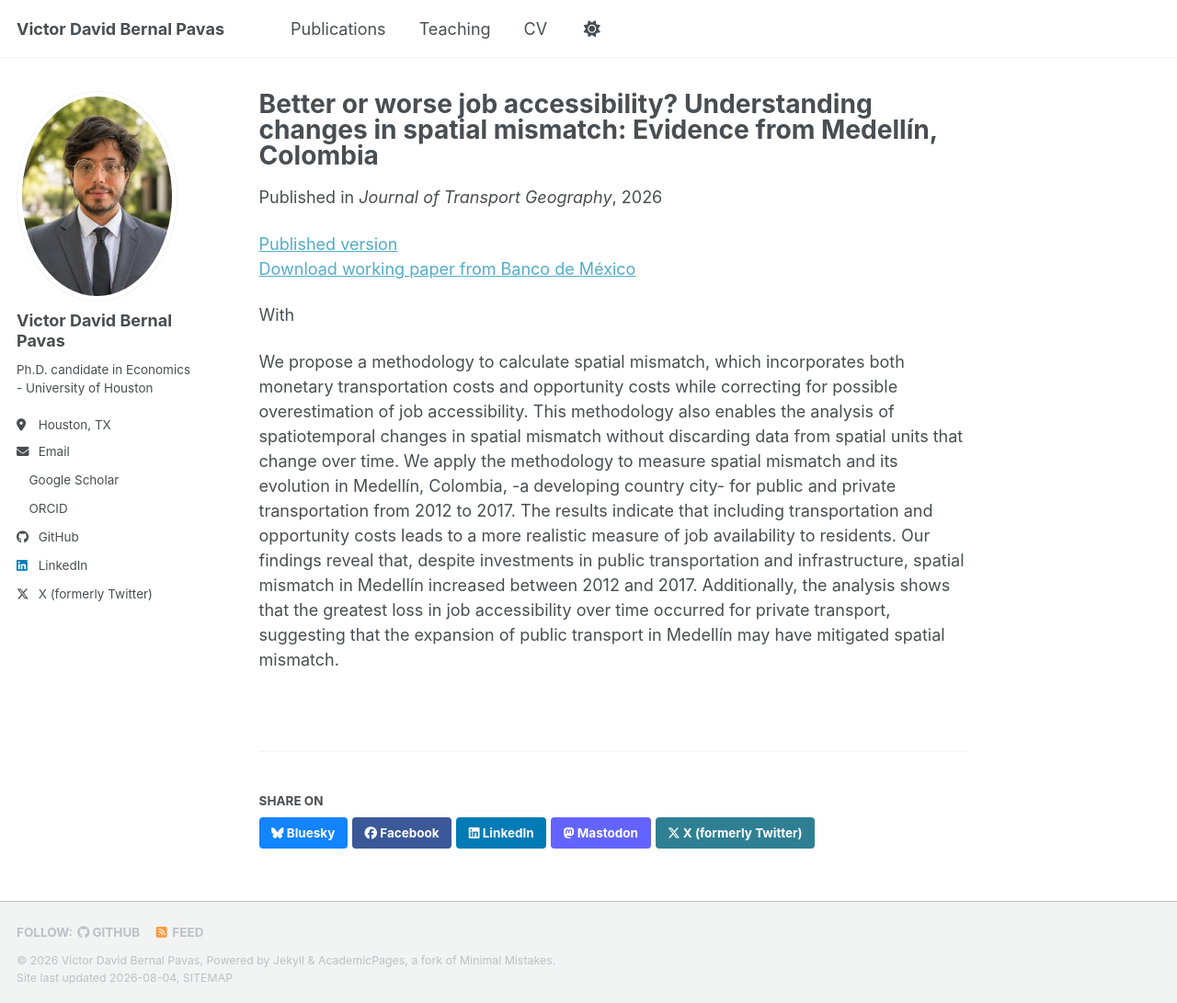
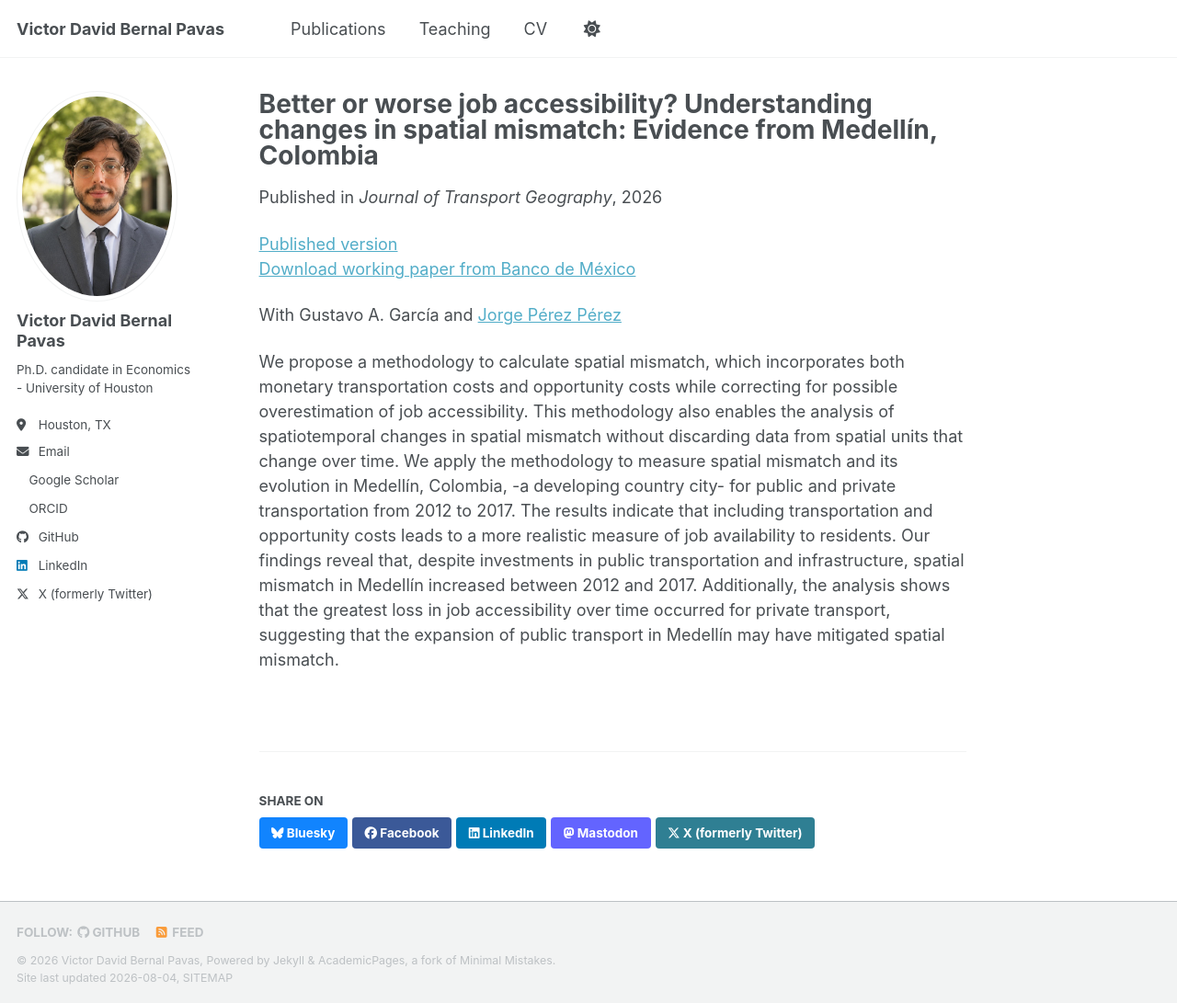
Before and after one commit to DavdBernal24/DavdBernal24.github.io, a Jekyll site: the page built from _publications/Better_Worse_Job_Accessibility.md, in a window 1280 px wide and 1091 px high. Shown: the whole window at 92% size. Built offline with Jekyll 4.4.1, drawn with Linux system fonts in a browser that asks for light colours; a style sheet for code colours, icons or effects is not loaded.

Commit message:
Update Better_Worse_Job_Accessibility.md

```diff
--- a/_publications/Better_Worse_Job_Accessibility.md
+++ b/_publications/Better_Worse_Job_Accessibility.md
@@ -10,6 +10,6 @@ venue: 'Journal of Transport Geography'
 [Published version](https://doi.org/10.1016/j.jtrangeo.2025.104341)
 [Download working paper from Banco de México](https://www.banxico.org.mx/publications-and-press/banco-de-mexico-working-papers/%7B4A1C4582-7C9D-F473-E002-1C90B1BCF0A0%7D.pdf)
 
-With
+With Gustavo A. García and [Jorge Pérez Pérez](https://jorgeperezperez.com/)
 
 We propose a methodology to calculate spatial mismatch, which incorporates both monetary transportation costs and opportunity costs while correcting for possible overestimation of job accessibility. This methodology also enables the analysis of spatiotemporal changes in spatial mismatch without discarding data from spatial units that change over time. We apply the methodology to measure spatial mismatch and its evolution in Medellín, Colombia, -a developing country city- for public and private transportation from 2012 to 2017. The results indicate that including transportation and opportunity costs leads to a more realistic measure of job availability to residents. Our findings reveal that, despite investments in public transportation and infrastructure, spatial mismatch in Medellín increased between 2012 and 2017. Additionally, the analysis shows that the greatest loss in job accessibility over time occurred for private transport, suggesting that the expansion of public transport in Medellín may have mitigated spatial mismatch.
```
